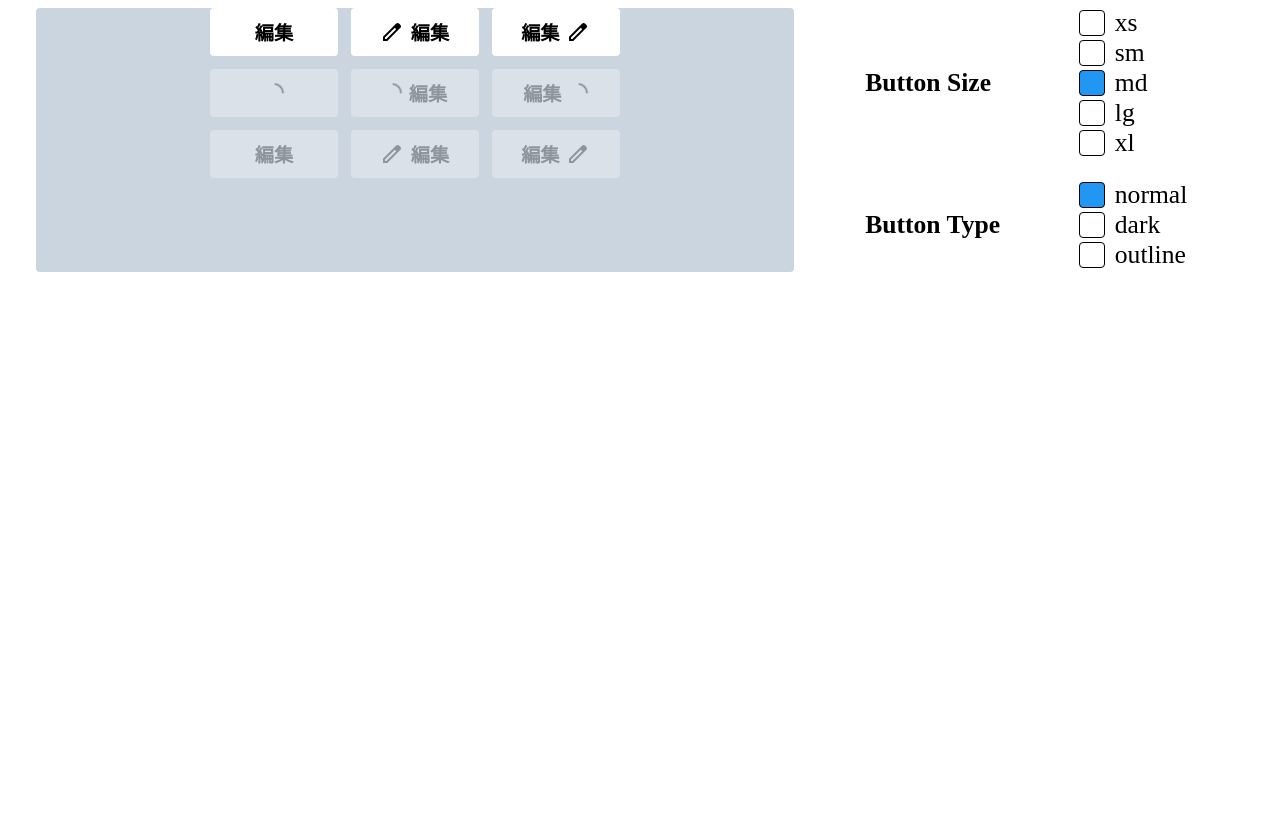
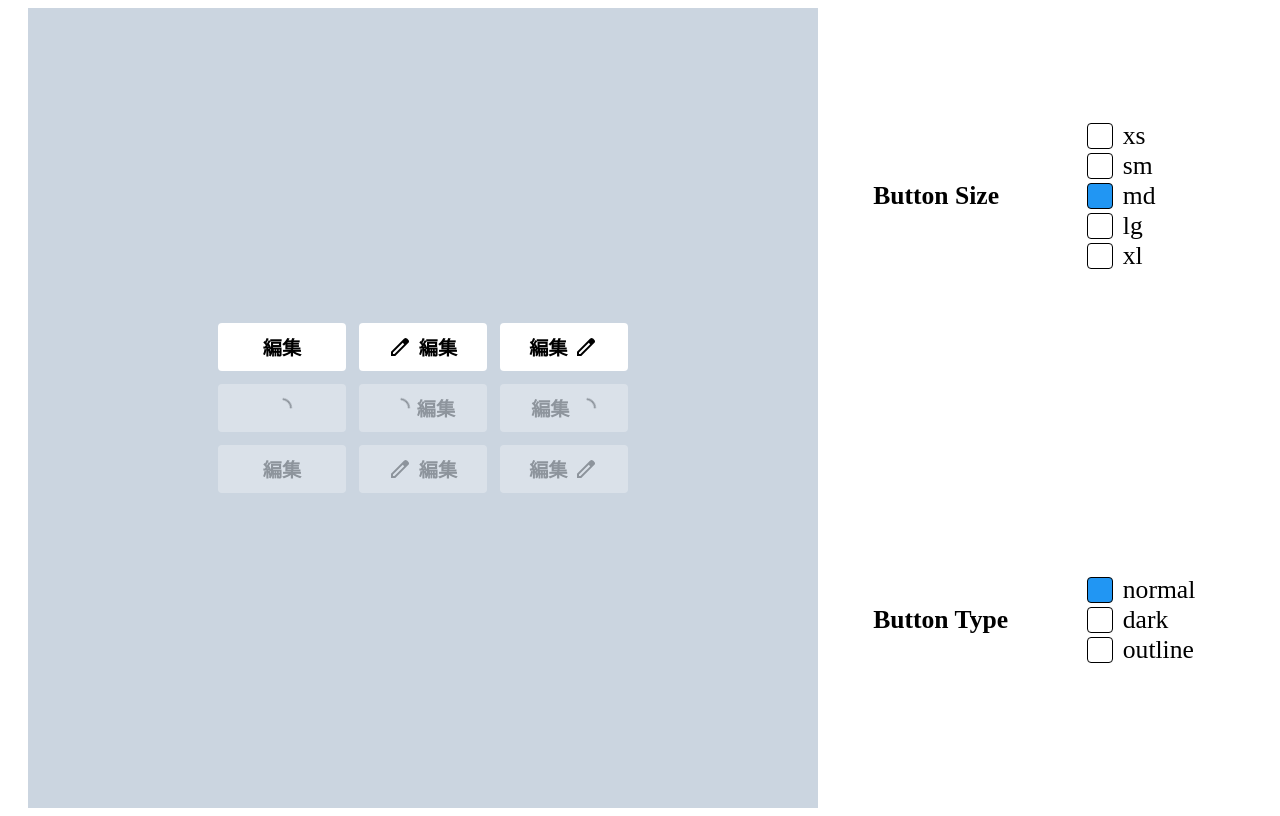
Before and after one commit to karasuneo/super-hamster-coding-test, a React (Vite) app: page / in a window 1280 px wide. Built offline with nearby package versions, Linux system fonts and the light colour scheme.

Commit message:
add: ChangeButtonIconPositionCheckBoxListを呼び出すようCSSおよびコンポーネントを追加

```diff
--- a/src/features/DisplayButton/components/ButtonList/styles.module.scss
+++ b/src/features/DisplayButton/components/ButtonList/styles.module.scss
@@ -3,7 +3,7 @@
   height: 100%;
   display: flex;
   border-radius: $radius-md;
-  background-color: #cbd5e0;
   gap: $button-list-gap;
   justify-content: center;
+  align-items: center;
 }
--- a/src/pages/Home/index.tsx
+++ b/src/pages/Home/index.tsx
@@ -3,16 +3,18 @@ import styles from './styles.module.scss';
 import ButtonList from '@/features/DisplayButton/components/ButtonList';
 import ChangeButtonTypeCheckBoxList from '@/features/ChangeButtonType/components/ChangeButtonTypeCheckBoxList';
 import ChangeButtonSizeCheckBoxList from '@/features/ChangeButtonSize/components/CheckBoxList';
+import ChangeButtonIconPositionCheckBoxList from '@/features/ChangeButtonIconPosition/components/ChangeDisplayButtonIconCheckBoxList';
 
 function Home() {
   return (
     <>
       <div className={styles.container}>
-        <section className={styles.darkButtonSection}>
+        <section className={styles.buttonSection}>
           <div className={styles.buttonListContainer}>
             <ButtonList text="編集" icon={<EditIcon />} />
           </div>
           <div className={styles.checkBoxListContainer}>
+            <ChangeButtonIconPositionCheckBoxList />
             <ChangeButtonSizeCheckBoxList />
             <ChangeButtonTypeCheckBoxList />
           </div>
--- a/src/pages/Home/styles.module.scss
+++ b/src/pages/Home/styles.module.scss
@@ -1,19 +1,38 @@
 .container {
+  display: flex;
   width: 100%;
   height: 100vh;
 
-  .darkButtonSection {
-    height: 33%;
+  @include mq(lg) {
+    flex-direction: column;
+    align-items: center;
+  }
+
+  .buttonSection {
+    height: 100%;
     width: 100%;
     display: flex;
     justify-content: space-around;
     gap: $md;
 
+    @include mq(lg) {
+      width: 90%;
+      flex-direction: column;
+      align-items: center;
+      justify-content: space-around;
+    }
+
     .buttonListContainer {
       display: flex;
       width: 60%;
+      padding: $md;
       flex-direction: column;
       justify-content: center;
+      background-color: $background-color;
+
+      @include mq(lg) {
+        width: 100%;
+      }
     }
 
     .checkBoxListContainer {
@@ -21,9 +40,14 @@
       align-items: center;
       width: 30%;
       border-radius: 10px;
-      gap: 20px;
+      gap: $xl;
       flex-direction: column;
       justify-content: center;
+
+      @include mq(lg) {
+        // height: 40%;
+        width: 100%;
+      }
     }
   }
 
```
